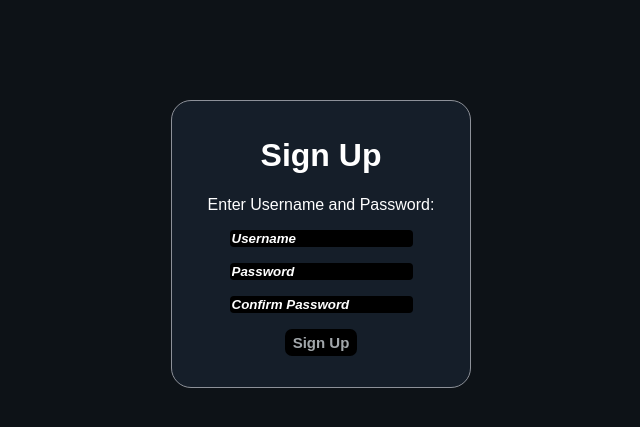
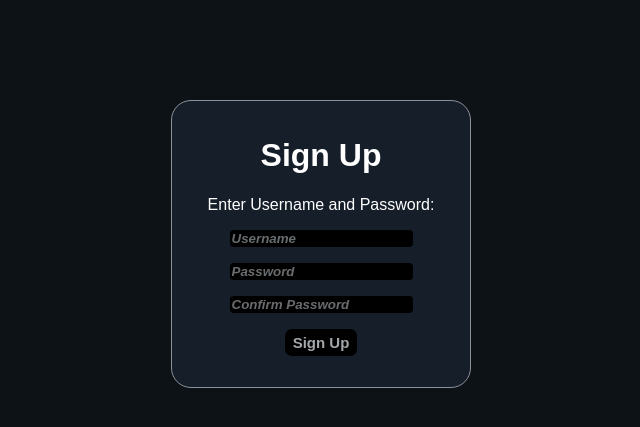
Before and after one commit to wrmf/CS3203_Project1, a Flask app: page /sign_up/ in a window 1280 px wide. Shown: the top 427 px of the page, without its empty margins (319-959 px from the left). Run offline with Flask 2, Linux system fonts and the light colour scheme.

Commit message:
Fix font color and opacity

```diff
--- a/static/style.css
+++ b/static/style.css
@@ -18,7 +18,7 @@ body {
 }
 .auth-text {
     background-color: black;
-    color: #b3b7ba;
+    color: #a2a7ab;
     border-top-style: hidden;
     border-bottom-style: hidden;
     border-left-style: hidden;
@@ -27,8 +27,9 @@ body {
     font-weight: bold;
 }
 .auth-text::placeholder {
-    color: white;
+    color: #a2a7ab;
     font-style: italic;
+    opacity: 0.65;
 }
 .auth-text:focus {
     border: solid #58afe8;
```
